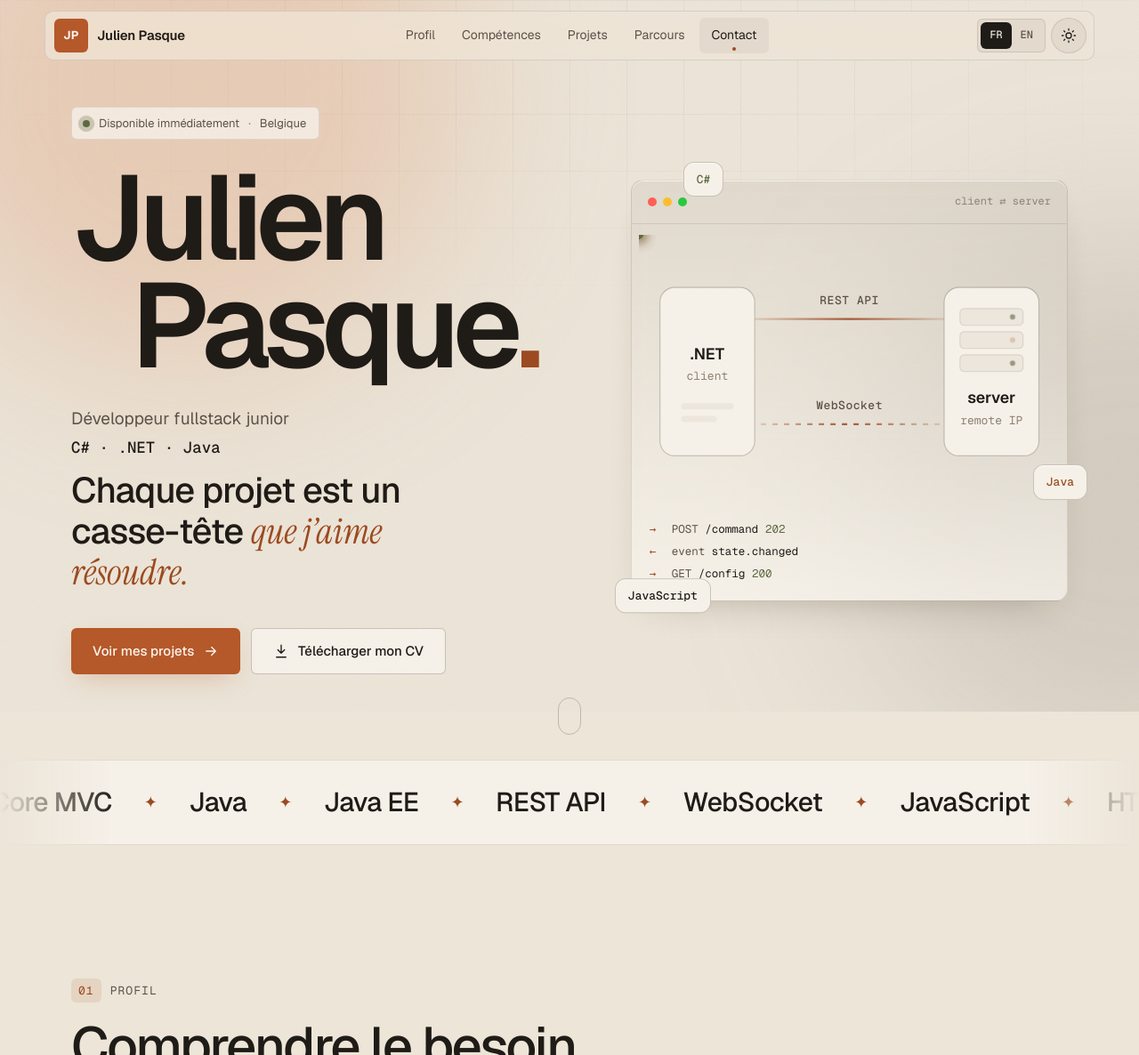
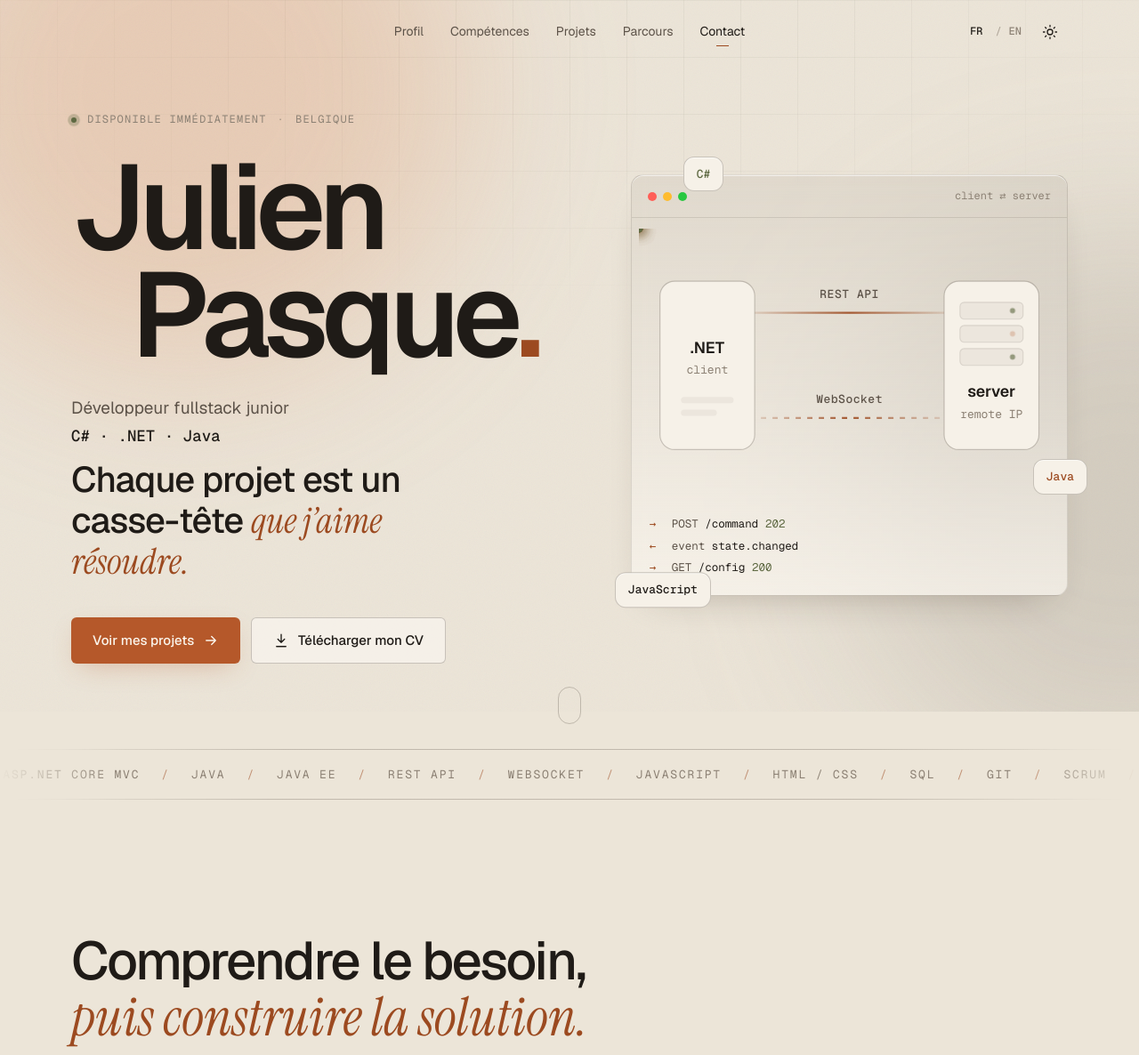
Before and after one commit to Pidgey23/Portfolio, a plain HTML site: page index.html in a window 1280 px wide. Shown: the top 1186 px of the page at 89% size. Drawn offline with nearby package versions, Linux system fonts and the light colour scheme.

Commit message:
polish some div and smoothest ui

```diff
--- a/index.html
+++ b/index.html
@@ -71,11 +71,6 @@
   </div>
 
   <header class="topbar">
-    <a href="#top" class="brand" aria-label="Julien Pasque - accueil">
-      <span class="brand-mark">JP</span>
-      <span class="brand-name">Julien Pasque</span>
-    </a>
-
     <nav class="nav" aria-label="Navigation principale" data-i18n-attr="aria-label:aria_nav">
       <a href="#profil" data-i18n="nav_profil">Profil</a>
       <a href="#competences" data-i18n="nav_competences">Compétences</a>
@@ -101,11 +96,11 @@
 
   <div class="mobile-menu" id="mobile-menu" hidden>
     <nav aria-label="Navigation mobile" data-i18n-attr="aria-label:aria_nav_mobile">
-      <a href="#profil"><span class="mm-num">01</span><span data-i18n="nav_profil">Profil</span></a>
-      <a href="#competences"><span class="mm-num">02</span><span data-i18n="nav_competences">Compétences</span></a>
-      <a href="#projets"><span class="mm-num">03</span><span data-i18n="nav_projets">Projets</span></a>
-      <a href="#parcours"><span class="mm-num">04</span><span data-i18n="nav_parcours">Parcours</span></a>
-      <a href="#contact"><span class="mm-num">05</span><span data-i18n="nav_contact">Contact</span></a>
+      <a href="#profil" data-i18n="nav_profil">Profil</a>
+      <a href="#competences" data-i18n="nav_competences">Compétences</a>
+      <a href="#projets" data-i18n="nav_projets">Projets</a>
+      <a href="#parcours" data-i18n="nav_parcours">Parcours</a>
+      <a href="#contact" data-i18n="nav_contact">Contact</a>
     </nav>
     <div class="mobile-menu-foot">
       <a href="mailto:pasquejulien3@gmail.com">pasquejulien3@gmail.com</a>
@@ -210,15 +205,14 @@
 
     <div class="marquee" aria-hidden="true">
       <div class="marquee-track">
-        <span>C#</span><i>✦</i><span>.NET</span><i>✦</i><span>ASP.NET Core MVC</span><i>✦</i><span>Java</span><i>✦</i><span>Java EE</span><i>✦</i><span>REST API</span><i>✦</i><span>WebSocket</span><i>✦</i><span>JavaScript</span><i>✦</i><span>HTML / CSS</span><i>✦</i><span>SQL</span><i>✦</i><span>Git</span><i>✦</i><span>Scrum</span><i>✦</i>
-        <span>C#</span><i>✦</i><span>.NET</span><i>✦</i><span>ASP.NET Core MVC</span><i>✦</i><span>Java</span><i>✦</i><span>Java EE</span><i>✦</i><span>REST API</span><i>✦</i><span>WebSocket</span><i>✦</i><span>JavaScript</span><i>✦</i><span>HTML / CSS</span><i>✦</i><span>SQL</span><i>✦</i><span>Git</span><i>✦</i><span>Scrum</span><i>✦</i>
+        <span>C#</span><i>/</i><span>.NET</span><i>/</i><span>ASP.NET Core MVC</span><i>/</i><span>Java</span><i>/</i><span>Java EE</span><i>/</i><span>REST API</span><i>/</i><span>WebSocket</span><i>/</i><span>JavaScript</span><i>/</i><span>HTML / CSS</span><i>/</i><span>SQL</span><i>/</i><span>Git</span><i>/</i><span>Scrum</span><i>/</i>
+        <span>C#</span><i>/</i><span>.NET</span><i>/</i><span>ASP.NET Core MVC</span><i>/</i><span>Java</span><i>/</i><span>Java EE</span><i>/</i><span>REST API</span><i>/</i><span>WebSocket</span><i>/</i><span>JavaScript</span><i>/</i><span>HTML / CSS</span><i>/</i><span>SQL</span><i>/</i><span>Git</span><i>/</i><span>Scrum</span><i>/</i>
       </div>
     </div>
 
     <section id="profil" class="section">
       <div class="container">
         <header class="section-head reveal">
-          <p class="eyebrow"><span>01</span> <span data-i18n="section_profil">Profil</span></p>
           <h2 class="section-title" data-i18n="profil_heading">Comprendre le besoin, <em>puis construire la solution.</em></h2>
         </header>
 
@@ -258,7 +252,6 @@
     <section id="competences" class="section">
       <div class="container">
         <header class="section-head reveal">
-          <p class="eyebrow"><span>02</span> <span data-i18n="section_competences">Compétences</span></p>
           <h2 class="section-title" data-i18n="skills_heading">Du back au front, <em>une stack maîtrisée</em>.</h2>
         </header>
 
@@ -359,7 +352,6 @@
     <section id="projets" class="section">
       <div class="container">
         <header class="section-head reveal">
-          <p class="eyebrow"><span>03</span> <span data-i18n="section_projets">Projets</span></p>
           <h2 class="section-title" data-i18n="projects_heading">Du protocole serveur <em>à l’application complète</em>.</h2>
         </header>
 
@@ -525,7 +517,6 @@
     <section id="parcours" class="section">
       <div class="container">
         <header class="section-head reveal">
-          <p class="eyebrow"><span>04</span> <span data-i18n="section_parcours">Parcours</span></p>
           <h2 class="section-title" data-i18n="path_heading">Expériences &amp; <em>formation</em>.</h2>
         </header>
 
@@ -606,7 +597,6 @@
     <section id="contact" class="section section-contact">
       <div class="container">
         <div class="contact-card spotlight reveal">
-          <p class="eyebrow"><span>05</span> <span data-i18n="section_contact">Contact</span></p>
           <h2 class="contact-title" data-i18n="contact_heading">Construisons quelque chose de <em>solide</em>.</h2>
           <p class="lede" data-i18n="contact_text">Disponible immédiatement pour un premier poste de développeur fullstack. N'hésitez pas à me contacter.</p>
 
--- a/script.js
+++ b/script.js
@@ -31,7 +31,6 @@ const translations = {
     cta_projects: "View my projects",
     cta_cv: "Download my CV",
 
-    section_profil: "About",
     profil_heading: "Understand the need, <em>then build the solution.</em>",
     profil_text: "Graduated in 2026 with a bachelor's degree in computer science, application development track. During my internship at EVS Broadcast Equipment, I integrated remote control of a new server type into the IPDirector suite in C#/.NET, through a REST API and a WebSocket, within a Scrum team.",
     profil_text2: "Comfortable with C# and Java, I work across the whole stack: business logic, APIs and system-to-system communication on the server, all the way to the client-side interface. I pick up new stacks quickly and I'm looking for a first fullstack developer role.",
@@ -46,7 +45,6 @@ const translations = {
     years_short: "yrs",
     stat4: "bachelor's degree in application development",
 
-    section_competences: "Skills",
     skills_heading: "Back to front, <em>a stack I master</em>.",
     sk_backend_desc: "Business logic, APIs and everything that runs server-side.",
     sk_web_desc: "Interfaces and communication between client and server.",
@@ -61,7 +59,6 @@ const translations = {
     soft3: "Prioritisation",
     soft4: "Tech watch",
 
-    section_projets: "Projects",
     projects_heading: "From server protocols <em>to complete applications</em>.",
     proj1_badge: "Final-year project · 2026",
     proj1_meta: "<a href=\"https://evs.com/\" target=\"_blank\" rel=\"noopener\">EVS Broadcast Equipment</a> · 15-week internship",
@@ -81,7 +78,6 @@ const translations = {
     see_code: "View code",
     more_github: "All source code on GitHub",
 
-    section_parcours: "Journey",
     path_heading: "Experience &amp; <em>education</em>.",
     path_exp: "Experience",
     path_edu: "Education",
@@ -103,7 +99,6 @@ const translations = {
     int2: "Chess &amp; puzzles",
     int3: "Video games",
 
-    section_contact: "Contact",
     contact_heading: "Let’s build something <em>solid</em>.",
     contact_text: "Available now for a first fullstack developer role. Feel free to get in touch.",
     copy: "Copy",
--- a/style.css
+++ b/style.css
@@ -146,75 +146,61 @@ main:focus { outline: none; }
   100% { transform: translate(80px, 60px) scale(1.15); }
 }
 
-.scroll-progress { position: fixed; top: 0; left: 0; right: 0; height: 2px; z-index: 120; }
+.scroll-progress { position: fixed; top: 0; left: 0; right: 0; height: 1.5px; z-index: 120; }
 .scroll-progress span {
   display: block; height: 100%; width: 100%;
-  background: linear-gradient(90deg, var(--accent), var(--accent-2));
+  background: var(--accent);
   transform-origin: left; transform: scaleX(0);
 }
 
 .topbar {
   position: fixed; z-index: 100;
-  top: 12px; left: 50%; transform: translateX(-50%);
-  width: min(calc(100% - 24px), 1180px);
-  height: 56px;
-  display: flex; align-items: center; justify-content: space-between; gap: 16px;
-  padding: 0 8px 0 10px;
-  border: 1px solid var(--border);
-  border-radius: var(--radius);
-  background: var(--header-bg);
-  backdrop-filter: blur(16px) saturate(160%);
-  -webkit-backdrop-filter: blur(16px) saturate(160%);
-  transition: box-shadow .3s ease, border-color .3s ease;
+  top: 0; left: 0; right: 0;
+  height: var(--header-h);
+  display: grid; grid-template-columns: 1fr auto 1fr; align-items: center; gap: 16px;
+  padding: 0 max(var(--gutter), calc((100% - var(--container)) / 2 + var(--gutter)));
 }
-.topbar.scrolled { box-shadow: 0 10px 40px -12px rgba(0, 0, 0, .35); border-color: var(--border-strong); }
+.topbar::after {
+  content: ''; position: absolute; inset: 0 0 -36px; z-index: -1; pointer-events: none;
+  background: linear-gradient(var(--bg) 10%, color-mix(in srgb, var(--bg) 60%, transparent) 55%, transparent);
+  backdrop-filter: blur(10px); -webkit-backdrop-filter: blur(10px);
+  mask-image: linear-gradient(#000 45%, transparent); -webkit-mask-image: linear-gradient(#000 45%, transparent);
+  opacity: 0; transition: opacity .4s ease;
+}
+.topbar.scrolled::after { opacity: 1; }
 
-.brand { display: flex; align-items: center; gap: 10px; font-weight: 600; letter-spacing: -.01em; }
-.brand-mark {
-  display: grid; place-items: center;
-  width: 38px; height: 38px; border-radius: var(--radius-sm);
-  background: var(--accent); color: var(--on-accent);
-  font-size: 13px; font-weight: 700; letter-spacing: .02em;
-}
-.brand-name { font-size: 15px; }
-
-.nav { display: flex; gap: 2px; }
+.nav { grid-column: 2; display: flex; gap: 2px; }
 .nav a {
   position: relative;
-  padding: 8px 14px; border-radius: var(--radius-sm);
+  padding: 8px 14px;
   font-size: 14px; color: var(--text-muted);
-  transition: color .2s ease, background-color .2s ease;
+  transition: color .2s ease;
 }
-.nav a:hover { color: var(--text); background: var(--surface-2); }
-.nav a.active { color: var(--text); background: var(--surface-2); }
+.nav a:hover, .nav a.active { color: var(--text); }
 .nav a.active::after {
-  content: ''; position: absolute; left: 50%; bottom: 3px;
-  width: 4px; height: 4px; margin-left: -2px; border-radius: 50%;
+  content: ''; position: absolute; left: 50%; bottom: 4px;
+  width: 14px; height: 1px; margin-left: -7px;
   background: var(--accent-ink);
 }
 
-.topbar-actions { display: flex; align-items: center; gap: 6px; }
+.topbar-actions { grid-column: 3; justify-self: end; display: flex; align-items: center; gap: 6px; }
 
-.lang-switch {
-  display: flex; padding: 3px; border-radius: var(--radius-sm);
-  background: var(--surface-2); border: 1px solid var(--border);
+.lang-switch { display: flex; align-items: center; gap: 2px; }
+.lang-btn {
+  padding: 6px;
+  font-family: var(--font-mono); font-size: 12px; font-weight: 500;
+  color: var(--text-faint); transition: color .2s ease;
 }
-.lang-btn {
-  padding: 5px 10px; border-radius: var(--radius-sm);
-  font-family: var(--font-mono); font-size: 12px; font-weight: 500;
-  color: var(--text-muted); transition: all .2s ease;
-}
-.lang-btn:hover { color: var(--text); }
-.lang-btn.active { background: var(--text); color: var(--bg); }
+.lang-btn + .lang-btn::before { content: '/'; margin-right: 8px; color: var(--text-faint); opacity: .6; }
+.lang-btn:hover, .lang-btn.active { color: var(--text); }
 
 .icon-btn {
   display: grid; place-items: center;
   width: 40px; height: 40px; border-radius: 50%;
-  border: 1px solid var(--border);
-  background: var(--surface-2);
-  transition: background-color .2s ease, transform .2s ease;
+  border: 1px solid transparent;
+  transition: border-color .2s ease, transform .2s ease;
 }
-.icon-btn:hover { background: var(--surface); transform: rotate(-8deg); }
+.icon-btn:hover { border-color: var(--border); transform: rotate(-8deg); }
 .icon-btn svg { width: 18px; height: 18px; fill: none; stroke: currentColor; stroke-width: 1.7; stroke-linecap: round; stroke-linejoin: round; }
 [data-theme="dark"] .i-sun { display: none; }
 [data-theme="light"] .i-moon { display: none; }
@@ -243,7 +229,7 @@ main:focus { outline: none; }
 .mobile-menu[hidden] { display: none; }
 .mobile-menu nav { display: flex; flex-direction: column; }
 .mobile-menu nav a {
-  display: flex; align-items: baseline; gap: 16px;
+  display: block;
   padding: 14px 0; border-bottom: 1px solid var(--border);
   font-size: clamp(32px, 9vw, 48px); font-weight: 500; letter-spacing: -.03em; line-height: 1.1;
   transform: translateY(20px); opacity: 0;
@@ -255,7 +241,6 @@ main:focus { outline: none; }
 .mobile-menu.open nav a:nth-child(4) { transition-delay: .12s; }
 .mobile-menu.open nav a:nth-child(5) { transition-delay: .16s; }
 .mobile-menu nav a:active { color: var(--accent-ink); }
-.mm-num { font-family: var(--font-mono); font-size: 13px; color: var(--text-faint); letter-spacing: 0; }
 .mobile-menu-foot { display: flex; flex-direction: column; gap: 10px; font-size: 15px; color: var(--text-muted); }
 .mm-socials { display: flex; gap: 20px; }
 body.menu-open { overflow: hidden; }
@@ -292,14 +277,13 @@ body.menu-open { overflow: hidden; }
 }
 
 .status-pill {
-  display: inline-flex; align-items: center; gap: 10px;
-  padding: 7px 14px 7px 12px; margin-bottom: 28px;
-  border: 1px solid var(--border); border-radius: var(--radius-sm);
-  background: var(--surface);
-  font-size: 13px; color: var(--text-muted);
+  display: inline-flex; flex-wrap: wrap; align-items: center; gap: 6px 12px;
+  margin-bottom: 28px;
+  font-family: var(--font-mono); font-size: 12px; text-transform: uppercase; letter-spacing: .1em;
+  color: var(--text-faint);
 }
-.status-sep { color: var(--text-faint); }
-.pulse { position: relative; width: 8px; height: 8px; border-radius: 50%; background: var(--ok); }
+.status-sep { opacity: .7; }
+.pulse { position: relative; width: 6px; height: 6px; border-radius: 50%; background: var(--ok); }
 .pulse::after {
   content: ''; position: absolute; inset: 0; border-radius: 50%;
   background: var(--ok); animation: pulse 2s ease-out infinite;
@@ -412,33 +396,33 @@ body.menu-open { overflow: hidden; }
 @keyframes scrollHint { 0% { transform: translateY(0); opacity: 1; } 80% { transform: translateY(14px); opacity: 0; } 100% { opacity: 0; } }
 
 .marquee {
+  position: relative;
   overflow: hidden;
-  border-block: 1px solid var(--border);
-  padding: 22px 0;
-  background: var(--surface);
+  padding: 18px 0;
   mask-image: linear-gradient(90deg, transparent, #000 10%, #000 90%, transparent);
   -webkit-mask-image: linear-gradient(90deg, transparent, #000 10%, #000 90%, transparent);
 }
+.marquee::before, .marquee::after {
+  content: ''; position: absolute; left: 0; right: 0; height: 1px;
+  background: linear-gradient(90deg, transparent, var(--border-strong) 25%, var(--border-strong) 75%, transparent);
+}
+.marquee::before { top: 0; }
+.marquee::after { bottom: 0; }
 .marquee-track {
-  display: flex; align-items: center; gap: 36px; width: max-content;
-  animation: marquee 40s linear infinite;
-  font-size: clamp(20px, 2.4vw, 30px); font-weight: 500; letter-spacing: -.02em; white-space: nowrap;
+  display: flex; align-items: center; gap: 24px; width: max-content;
+  padding-right: 24px;
+  animation: marquee 60s linear infinite;
+  font-family: var(--font-mono); font-size: 13px; text-transform: uppercase; letter-spacing: .14em;
+  color: var(--text-faint); white-space: nowrap;
 }
-.marquee-track i { font-style: normal; color: var(--accent-ink); font-size: .6em; }
+.marquee-track span { transition: color .3s ease; }
+.marquee-track span:hover { color: var(--text); }
+.marquee-track i { font-style: normal; color: var(--accent-ink); opacity: .55; }
 .marquee:hover .marquee-track { animation-play-state: paused; }
 @keyframes marquee { to { transform: translateX(-50%); } }
 
-.section { padding: clamp(80px, 12vw, 150px) 0 0; }
+.section { --section-pad: clamp(80px, 12vw, 150px); padding: var(--section-pad) 0 0; scroll-margin-top: calc(-1 * var(--section-pad)); }
 .section-head { margin-bottom: clamp(36px, 5vw, 64px); max-width: 860px; }
-.eyebrow {
-  display: inline-flex; align-items: center; gap: 10px;
-  font-family: var(--font-mono); font-size: 13px; text-transform: uppercase; letter-spacing: .08em;
-  color: var(--text-muted); margin-bottom: 18px;
-}
-.eyebrow span:first-child {
-  padding: 3px 8px; border-radius: 6px;
-  background: var(--accent-soft); color: var(--accent-ink);
-}
 .section-title {
   font-size: clamp(32px, 5vw, 60px);
   font-weight: 500; line-height: 1.05; letter-spacing: -.04em;
@@ -708,7 +692,6 @@ body.menu-open { overflow: hidden; }
     var(--surface);
   text-align: center;
 }
-.contact-card .eyebrow { justify-content: center; }
 .contact-title {
   font-size: clamp(38px, 7vw, 92px);
   font-weight: 500; line-height: 1; letter-spacing: -.05em;
@@ -775,7 +758,7 @@ body.menu-open { overflow: hidden; }
 }
 
 @media (max-width: 920px) {
-  .nav, .brand-name { display: none; }
+  .nav { display: none; }
   .menu-toggle { display: grid; }
 
   .hero { min-height: auto; padding-top: calc(var(--header-h) + 56px); }
@@ -790,7 +773,7 @@ body.menu-open { overflow: hidden; }
 
 @media (max-width: 640px) {
   body { font-size: 15.5px; }
-  .topbar { top: 8px; width: calc(100% - 16px); height: 54px; }
+  .topbar { height: 60px; }
   .hero { padding-top: calc(var(--header-h) + 40px); padding-bottom: 64px; }
   .hero-name .line:nth-child(2) { padding-left: 0; }
   .hero-cta .btn { flex: 1 1 100%; }
```
